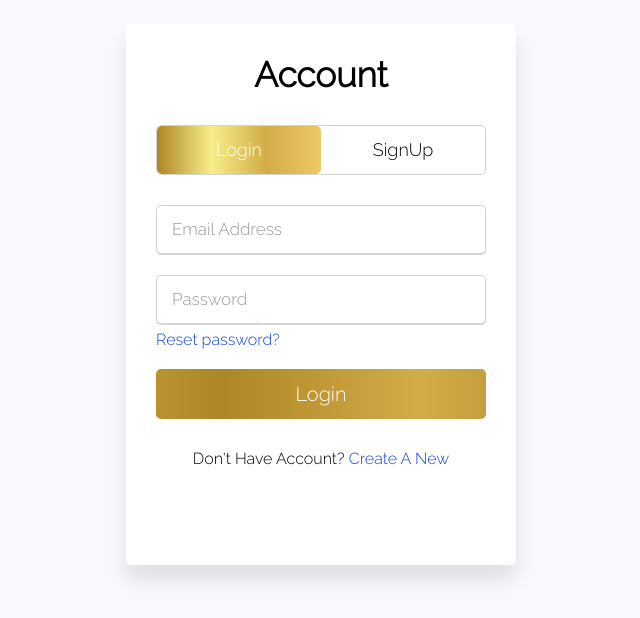
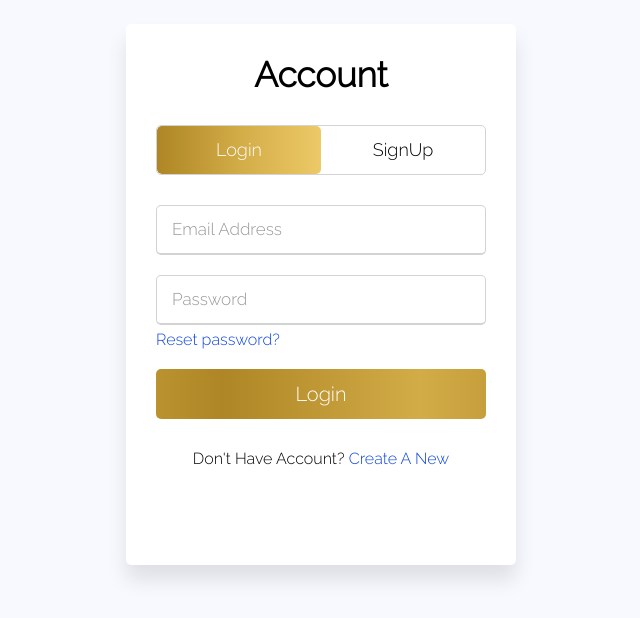
Before and after one commit to somuthehunter/RehanJewels, a plain HTML site: page index.html in a window 1280 px wide. Shown: the part 106-724 px from the top of the page, without its empty margins (319-959 px from the left). Drawn offline with Linux system fonts and the light colour scheme.

Commit message:
Update lstyle.css

```diff
--- a/lstyle.css
+++ b/lstyle.css
@@ -69,7 +69,7 @@ html,body{
   left: 0;
   z-index: 0;
   border-radius: 5px;
-  background: -webkit-linear-gradient(left, #AE8625, #F7Ef8A,#D2AC47, #EDC967);
+  background: -webkit-linear-gradient(left, #AE8625,#D2AC47, #EDC967);
   transition: all 0.6s cubic-bezier(0.68,-0.55,0.265,1.55);
 }
 input[type="radio"]{
```
